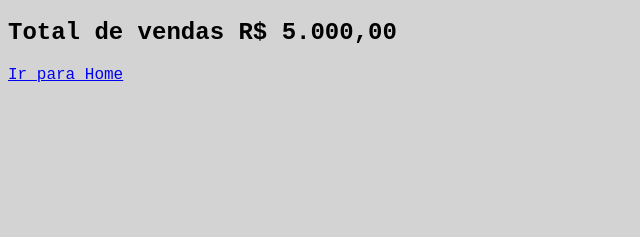
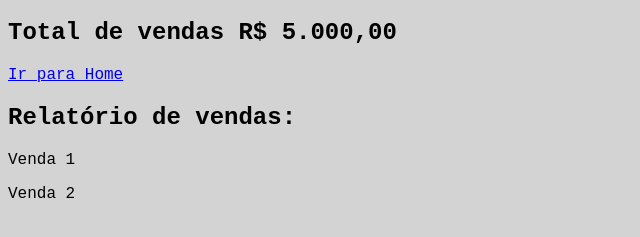
Before and after one commit to devfelipecs/aulateste, a plain HTML site: page vendas.html in a window 1280 px wide. Shown: the part 61-298 px from the top of the page, without its empty margins (0-640 px from the left). Drawn offline with Linux system fonts and the light colour scheme.

Commit message:
Criado relatório de vendas

```diff
--- a/vendas.html
+++ b/vendas.html
@@ -16,5 +16,8 @@
     <h1>Página de vendas</h1>
     <h2>Total de vendas R$ 5.000,00 </h2>
     <a href="index.html">Ir para Home</a>
+    <h2>Relatório de vendas:</h2>
+    <p>Venda 1</p>
+    <p>Venda 2</p>
 </body>
 </html>
```
